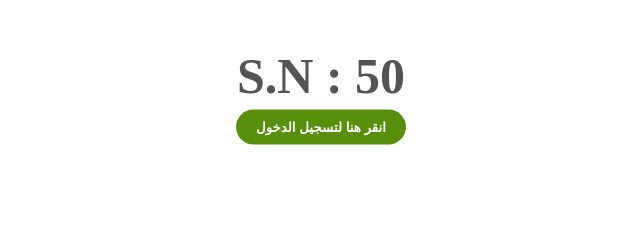
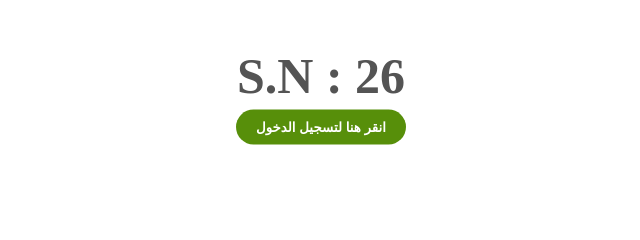
Before and after one commit to ALEmadTransport/account_26, a plain HTML site: page index.html in a window 1280 px wide. Shown: the part 273-513 px from the top of the page, 319-959 px from the left. Drawn offline with Linux system fonts and the light colour scheme.

Commit message:
Update index.html

```diff
--- a/index.html
+++ b/index.html
@@ -49,7 +49,7 @@
 
 <body>
     <img src="background.png" alt="">
-    <span class="sn-label">S.N : 50</span>
+    <span class="sn-label">S.N : 26</span>
     <br>
     <br>
     <br>
```
